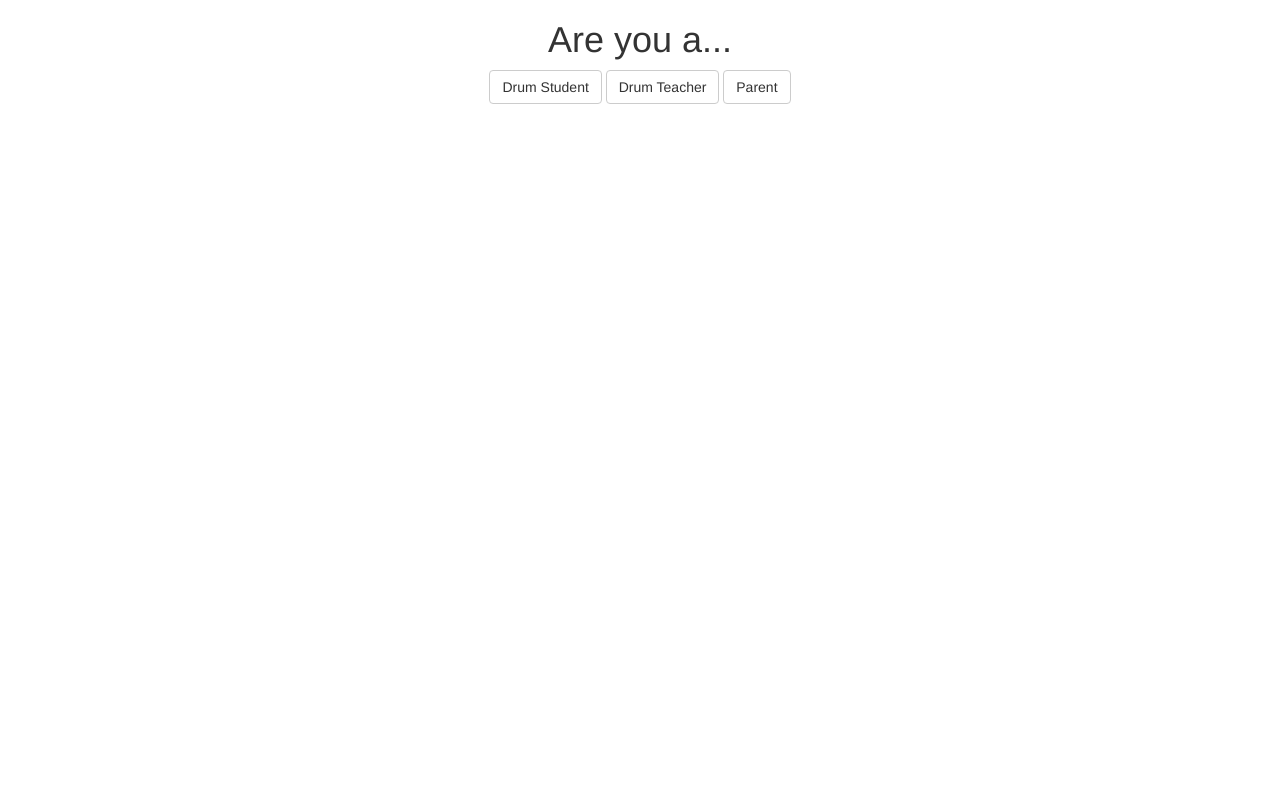
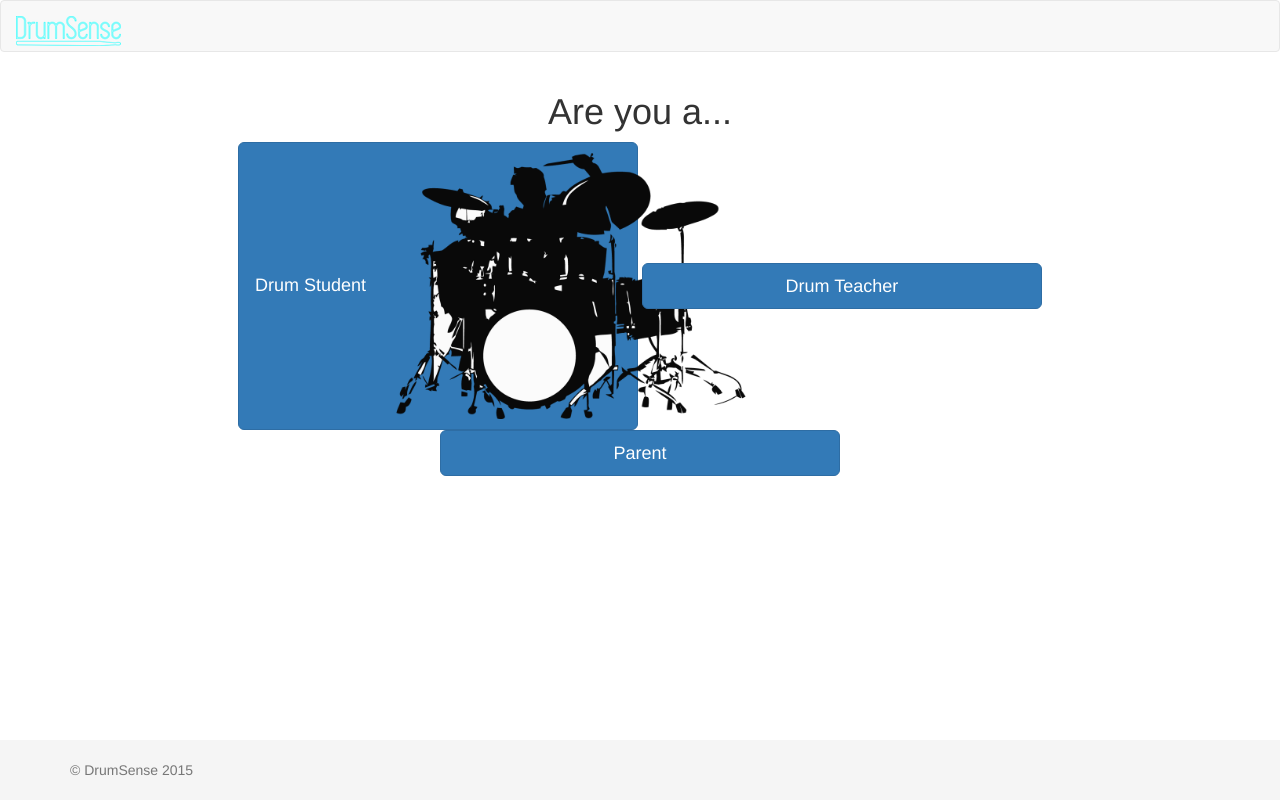
Before and after one commit to ethanchewy/DrumSense, a plain HTML site: page index.html in a window 1280 px wide. Drawn offline with Linux system fonts and the light colour scheme.

Commit message:
Added nav
-navbar
-footer

```diff
--- a/css/css.css
+++ b/css/css.css
@@ -1,3 +1,40 @@
+
+/* Welcome question of first section */
 .welcomequestion {
 
 }
+
+/* Buttsns */
+#student {
+	width:400px;
+}
+
+#teacher {
+	width:400px;
+}
+
+#parent {
+	width:400px;
+}
+
+
+/* Images */
+.welcomeimage{
+	width:400px;
+	float:bottom;
+}
+
+/* Footer */
+.footer {
+  position: absolute;
+  bottom: 0;
+  width: 100%;
+  /* Set the fixed height of the footer here */
+  height: 60px;
+  background-color: #f5f5f5;
+}
+
+
+.container .text-muted {
+  margin: 20px 0;
+}
--- a/index.html
+++ b/index.html
@@ -28,21 +28,41 @@
 </head>
 
 <body>
+
+	<!-- NavBar -->
+	<nav class="navbar navbar-default">
+	  <div class="container-fluid">
+	    <div class="navbar-header">
+	      <a class="navbar-brand" href="#">
+	        <img alt="DrumSense" src="images/logo.png">
+	      </a>
+	    </div>
+	  </div>
+	</nav>
+
 	<!-- Welcoem Screen -->
 	<div class="container text-center" id="welcomescreen">
 		<!-- Question -->
 		<h1 class="welcomequestion"> Are you a... </h1>
 
 		<!-- When Pressed, goes to student.html -->
-		<a class="btn btn-default" href="student" role="button">Drum Student</a>
+		<a class="btn btn-lg btn-primary" id="student" href="student" role="button">Drum Student <img src="images/drummer.png" class="welcomeimage">
+		</a>
 
 		<!-- When Pressed, goes to teacher.html -->
-		<a class="btn btn-default" href="teacher" role="button">Drum Teacher</a>
+		<a class="btn btn-lg btn-primary" id ="teacher" href="teacher" role="button">Drum Teacher</a>
 
 		<!-- When Pressed, goes to parent.html -->
-		<a class="btn btn-default" href="parent" role="button">Parent</a>
+		<a class="btn btn-lg btn-primary" id="parent" href="parent" role="button">Parent</a>
 
 	</div>
+
+	<!-- footer -->
+	<footer class="footer">
+      <div class="container">
+        <p class="text-muted">© DrumSense 2015</p>
+      </div>
+    </footer>
 
 </body>
 
```
Also changed, not shown: images/drummer.png (added), images/logo.png (added), images/parent.png (added), images/teacher.png (added).
